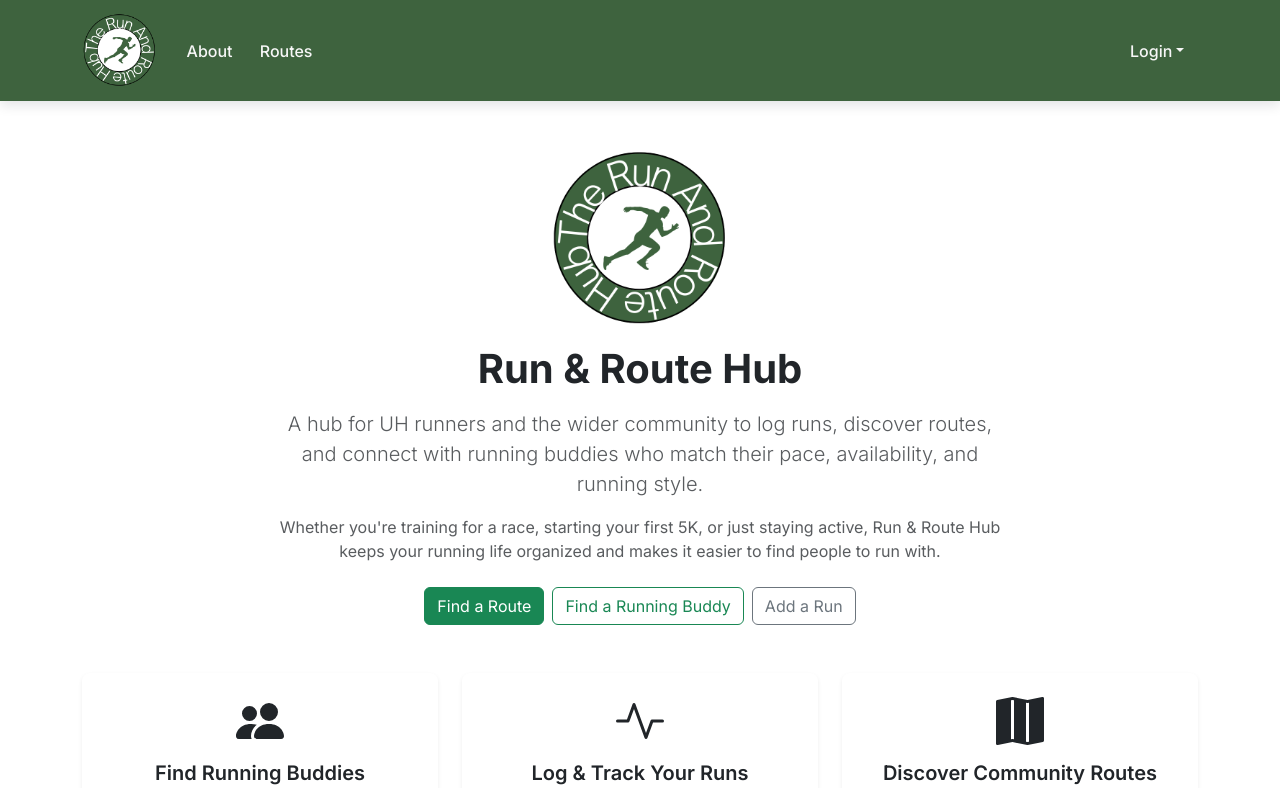
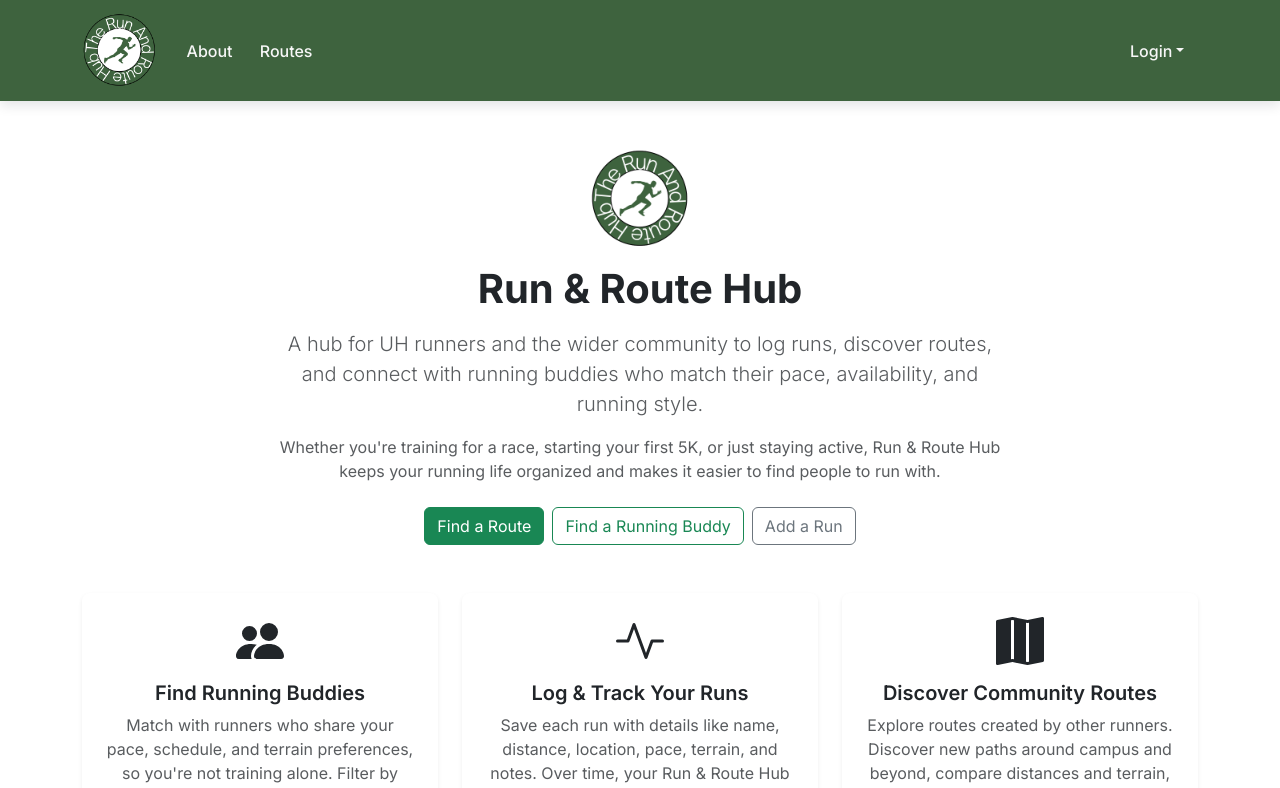
Before and after one commit to run-and-route-hub/Run-and-Route-Hub, a Next.js app: page / in a window 1280 px wide. Shown: the top 788 px of the page. Built offline with nearby package versions, Linux system fonts and the light colour scheme; no server answers.

Commit message:
Update page.tsx

```diff
--- a/src/app/page.tsx
+++ b/src/app/page.tsx
@@ -11,7 +11,7 @@ const Home = () => (
             src="/profile/therunhub.png"
             alt="Run & Route Hub logo"
             className="mb-3"
-            style={{ maxWidth: '180px', width: '100%', height: 'auto' }}
+            style={{ maxWidth: '100px', width: '100%', height: 'auto' }}
           />
           <h1 className="fw-bold mb-3">Run &amp; Route Hub</h1>
           <p className="lead text-muted mb-3">
```
